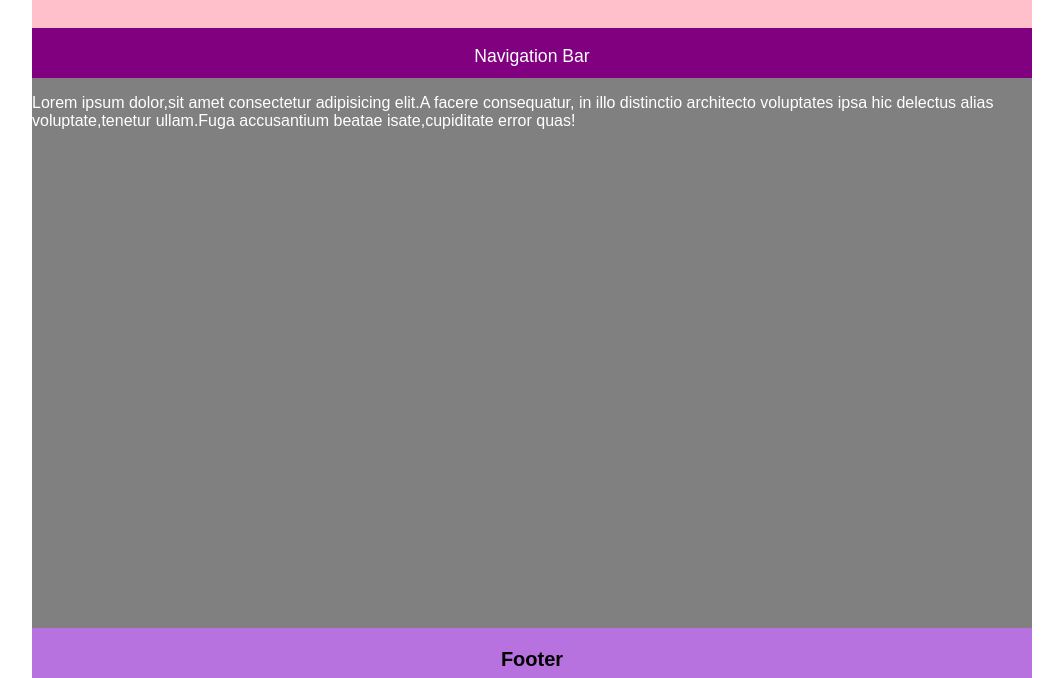
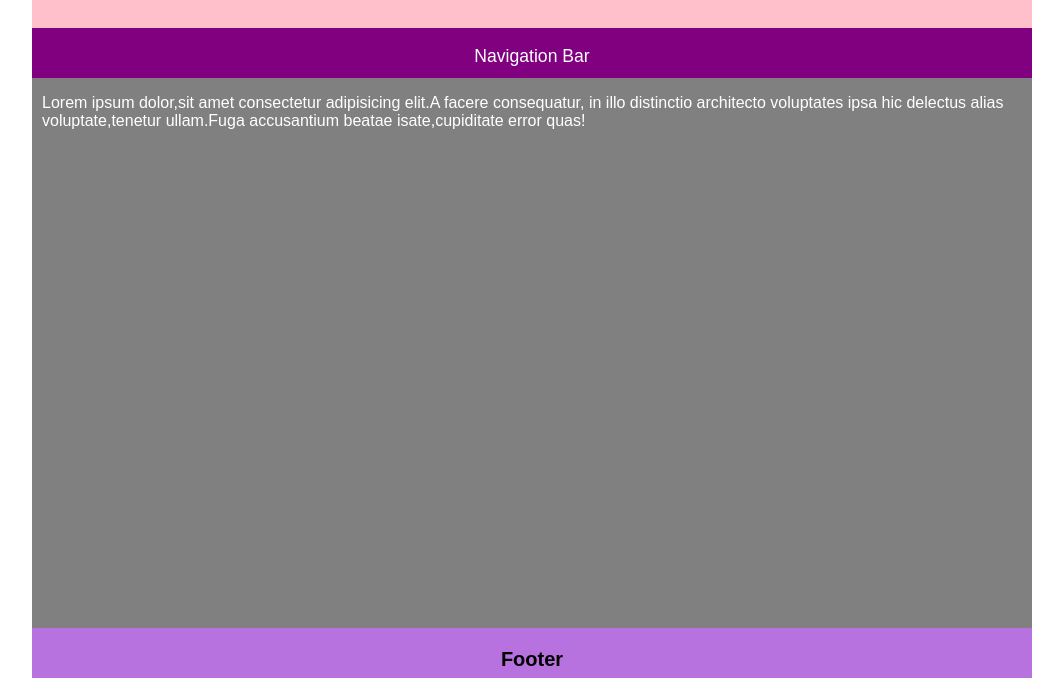
Before and after one commit to Pmthk1/Front-End-66022635, a plain HTML site: page index.html in a window 1280 px wide. Shown: the part 122-800 px from the top of the page, without its empty margins (108-1171 px from the left). Drawn offline with Linux system fonts and the light colour scheme.

Commit message:
54343
342324

```diff
--- a/MyCSS.css
+++ b/MyCSS.css
@@ -36,7 +36,9 @@
     color: white;
     margin-top: 0px;
     text-align: left;
-    padding-left: 0px;
+    padding-left: 10px;
+    border: 0px solid white;
+    box-sizing: border-box;
 }
 
 #footer-box {
```
